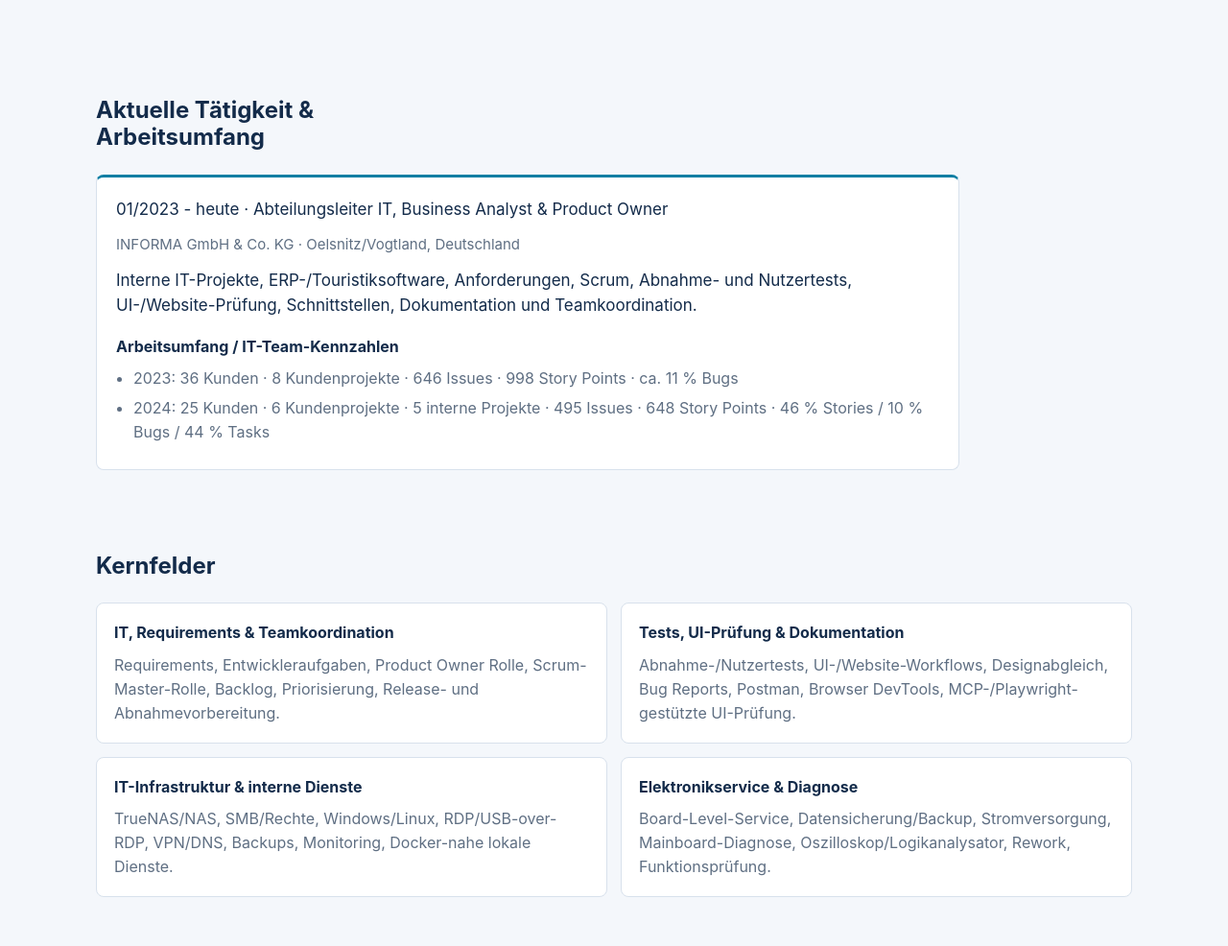
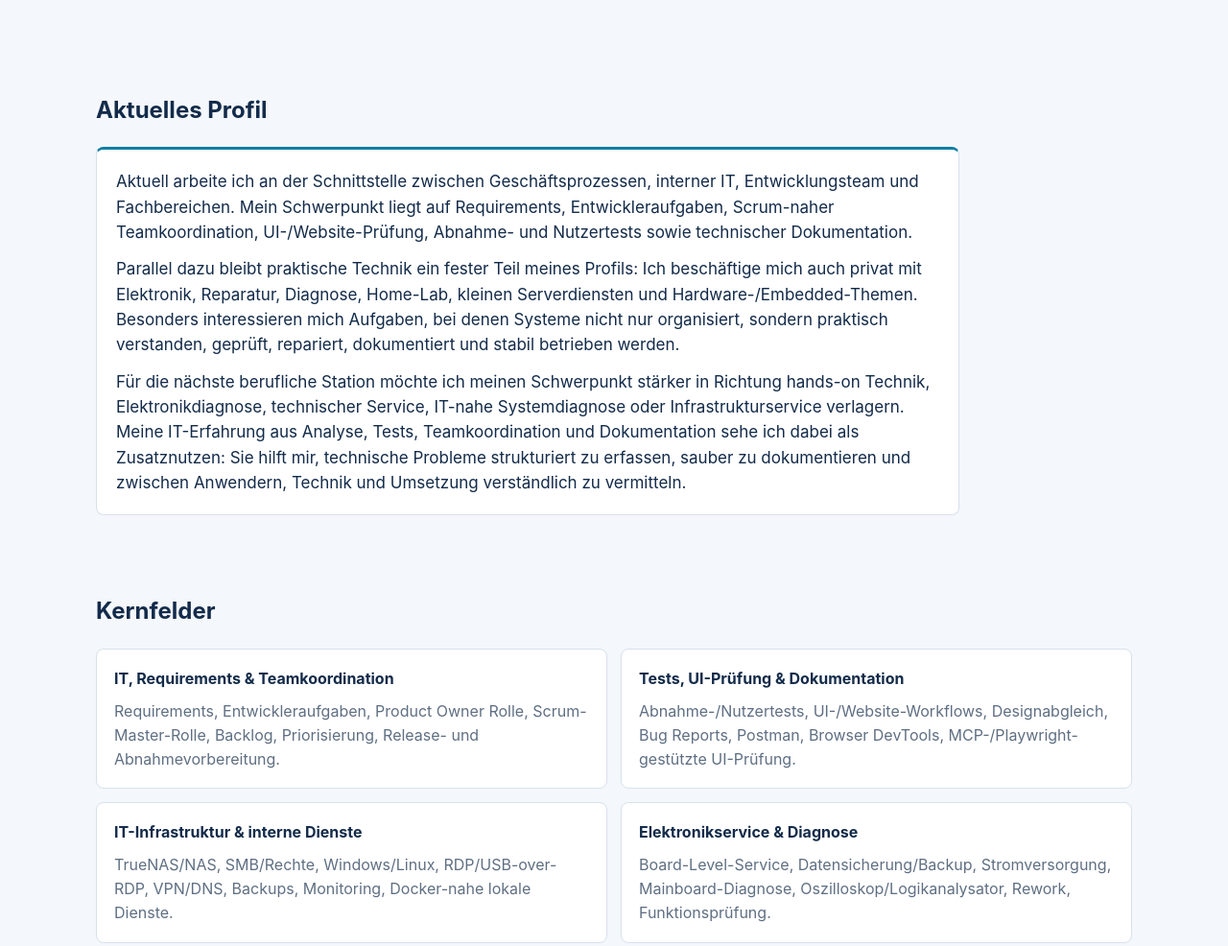
Before and after one commit to aco-art/artjom-warkentin-cv, a website: page public/index.html in a window 1280 px wide. Shown: the part 717-1703 px from the top of the page at 96% size. Drawn offline with Linux system fonts and the light colour scheme.

Commit message:
Replace current section with profile text

```diff
--- a/public/assets/site.css
+++ b/public/assets/site.css
@@ -261,7 +261,7 @@ h1 {
   border-top: 3px solid var(--accent);
 }
 
-.current-role-body {
+.current-profile-body {
   max-width: 900px;
   background: var(--surface);
   border: 1px solid var(--line);
@@ -270,30 +270,14 @@ h1 {
   padding: 20px;
 }
 
-.current-role-body p {
+.current-profile-body p {
   margin: 0 0 12px;
   color: var(--ink);
   font-size: 17px;
 }
 
-.current-role-body .meta {
-  color: var(--muted);
-  font-size: 15px;
-}
-
-.current-role-body h3 {
-  margin: 18px 0 8px;
-  font-size: 16px;
-}
-
-.current-role-body ul {
-  margin: 0 0 0 18px;
-  padding: 0;
-}
-
-.current-role-body li {
-  margin-bottom: 6px;
-  color: var(--muted);
+.current-profile-body p:last-child {
+  margin-bottom: 0;
 }
 
 .card h3,
--- a/public/index.html
+++ b/public/index.html
@@ -16,7 +16,7 @@
         </a>
         <div class="nav-links">
           <a href="#downloads">Unterlagen</a>
-          <a href="#aktuell">Aktuell</a>
+          <a href="#profil">Profil</a>
           <a href="#kompetenzen">Kernfelder</a>
           <a href="#erfahrung">Erfahrung</a>
           <a href="#projekte">Projekte</a>
@@ -67,16 +67,14 @@
         </div>
       </section>
 
-      <section id="aktuell" class="section current-role">
+      <section id="profil" class="section current-profile">
         <div class="section-head">
-          <h2>Aktuelle Tätigkeit & Arbeitsumfang</h2>
+          <h2>Aktuelles Profil</h2>
         </div>
-        <div class="current-role-body">
-          <p>01/2023 - heute · Abteilungsleiter IT, Business Analyst &amp; Product Owner</p>
-          <p class="meta">INFORMA GmbH &amp; Co. KG · Oelsnitz/Vogtland, Deutschland</p>
-          <p>Interne IT-Projekte, ERP-/Touristiksoftware, Anforderungen, Scrum, Abnahme- und Nutzertests, UI-/Website-Prüfung, Schnittstellen, Dokumentation und Teamkoordination.</p>
-          <h3>Arbeitsumfang / IT-Team-Kennzahlen</h3>
-          <ul><li>2023: 36 Kunden · 8 Kundenprojekte · 646 Issues · 998 Story Points · ca. 11 % Bugs</li><li>2024: 25 Kunden · 6 Kundenprojekte · 5 interne Projekte · 495 Issues · 648 Story Points · 46 % Stories / 10 % Bugs / 44 % Tasks</li></ul>
+        <div class="current-profile-body">
+          <p>Aktuell arbeite ich an der Schnittstelle zwischen Geschäftsprozessen, interner IT, Entwicklungsteam und Fachbereichen. Mein Schwerpunkt liegt auf Requirements, Entwickleraufgaben, Scrum-naher Teamkoordination, UI-/Website-Prüfung, Abnahme- und Nutzertests sowie technischer Dokumentation.</p>
+          <p>Parallel dazu bleibt praktische Technik ein fester Teil meines Profils: Ich beschäftige mich auch privat mit Elektronik, Reparatur, Diagnose, Home-Lab, kleinen Serverdiensten und Hardware-/Embedded-Themen. Besonders interessieren mich Aufgaben, bei denen Systeme nicht nur organisiert, sondern praktisch verstanden, geprüft, repariert, dokumentiert und stabil betrieben werden.</p>
+          <p>Für die nächste berufliche Station möchte ich meinen Schwerpunkt stärker in Richtung hands-on Technik, Elektronikdiagnose, technischer Service, IT-nahe Systemdiagnose oder Infrastrukturservice verlagern. Meine IT-Erfahrung aus Analyse, Tests, Teamkoordination und Dokumentation sehe ich dabei als Zusatznutzen: Sie hilft mir, technische Probleme strukturiert zu erfassen, sauber zu dokumentieren und zwischen Anwendern, Technik und Umsetzung verständlich zu vermitteln.</p>
         </div>
       </section>
 
--- a/src/site.css
+++ b/src/site.css
@@ -261,7 +261,7 @@ h1 {
   border-top: 3px solid var(--accent);
 }
 
-.current-role-body {
+.current-profile-body {
   max-width: 900px;
   background: var(--surface);
   border: 1px solid var(--line);
@@ -270,30 +270,14 @@ h1 {
   padding: 20px;
 }
 
-.current-role-body p {
+.current-profile-body p {
   margin: 0 0 12px;
   color: var(--ink);
   font-size: 17px;
 }
 
-.current-role-body .meta {
-  color: var(--muted);
-  font-size: 15px;
-}
-
-.current-role-body h3 {
-  margin: 18px 0 8px;
-  font-size: 16px;
-}
-
-.current-role-body ul {
-  margin: 0 0 0 18px;
-  padding: 0;
-}
-
-.current-role-body li {
-  margin-bottom: 6px;
-  color: var(--muted);
+.current-profile-body p:last-child {
+  margin-bottom: 0;
 }
 
 .card h3,
```
Also changed, not shown: scripts/build.mjs (+10 -10 lines), scripts/validate_content.mjs (+11 -2 lines).
